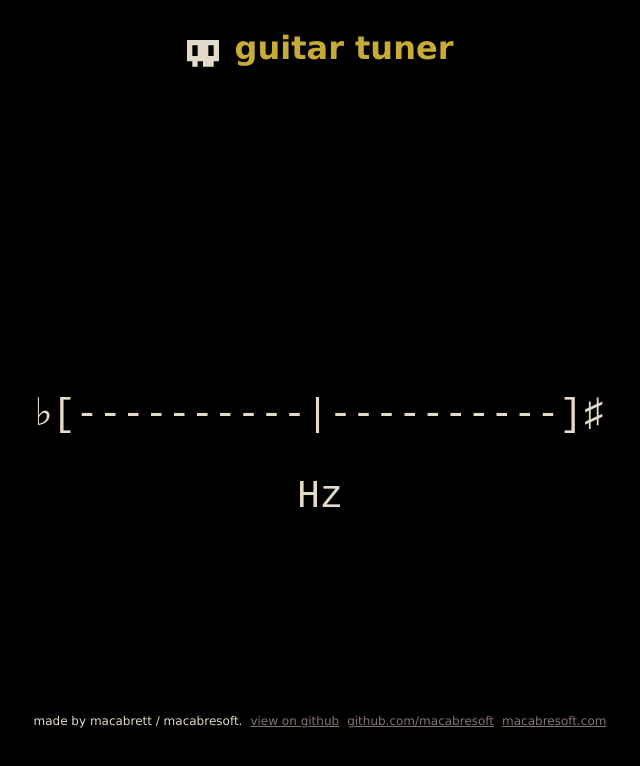
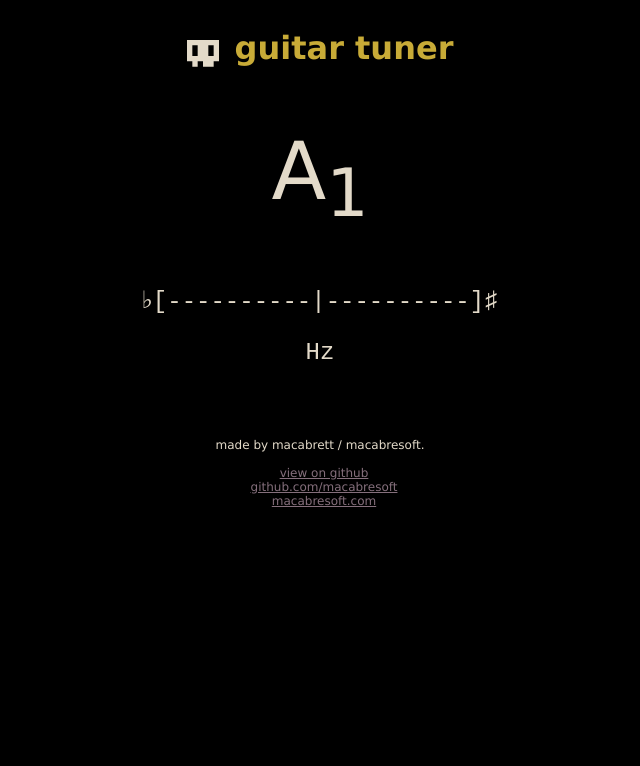
Before and after one commit to Macabresoft/guitar-tuner, an Angular app: page / in a window 1280 px wide. Shown: the top 766 px of the page, without its empty margins (320-960 px from the left). Built offline with nearby package versions, Linux system fonts and the light colour scheme; no server answers.

Commit message:
More adjustments to dynamic size

```diff
--- a/src/app/app.component.css
+++ b/src/app/app.component.css
@@ -2,11 +2,11 @@ footer {
   font-size: 0.75rem;
   height: fit-content;
   margin-top: 3rem;
+  display: flex;
+  flex-direction: column;
+  flex-wrap: wrap;
+  align-items: center;
   justify-content: center;
-  display: flex;
-  flex-direction: row;
-  flex-wrap: wrap;
-  align-items: flex-end;
 }
 
 footer a {
@@ -20,8 +20,11 @@ h1 {
   font-size: 2rem;
 }
 
+app-tuner {
+  flex: 1;
+}
+
 .root {
-  height: 90vh;
   margin-left: auto;
   margin-right: auto;
   display: flex;
@@ -50,10 +53,6 @@ h1 {
 }
 
 @media all and (display-mode: standalone) {
-  .root {
-    justify-content: space-between;
-  }
-
   .github {
     display: none;
   }
--- a/src/app/app.component.html
+++ b/src/app/app.component.html
@@ -1,5 +1,4 @@
 <div class="root">
-  <div>
   <div class="header">
     <a href="https://www.macabresoft.com" class="icon">
       <svg viewBox="0 0 6 6">
@@ -9,12 +8,12 @@
     </a>
     <h1>guitar tuner</h1>
   </div>
+  <app-tuner></app-tuner>
 </div>
-  <app-tuner></app-tuner>
 <footer>
   <label>made by macabrett / macabresoft.</label>
+  <br />
   <a href="https://github.com/Macabresoft/guitar-tuner">view on github</a>
   <a href="https://github.com/Macabresoft">github.com/macabresoft</a>
   <a href="https://www.macabresoft.com/">macabresoft.com</a>
 </footer>
-</div>
--- a/src/app/tuner/tuner.component.css
+++ b/src/app/tuner/tuner.component.css
@@ -1,7 +1,6 @@
 .note {
   font-weight: normal;
-  margin: 0 0 0.5rem 0.5rem;
-  font-size: 10vw;
+  font-size: min(10vw, 10vh);
   text-align: center;
   user-select: none;
 }
@@ -9,8 +8,8 @@
 .frequency {
   font-family: monospace;
   font-weight: normal;
-  margin: auto 0.5rem 0.5rem 0.5rem;
-  font-size: 3vw;
+  margin: 0.5rem;
+  font-size: min(3vw, 3vh);
   user-select: none;
   text-wrap: nowrap;
   text-align: center;
@@ -22,10 +21,10 @@
 
 @media all and (display-mode: standalone) {
   .note {
-    font-size: 50vw;
+    font-size: min(30vw, 20vh);
   }
 
   .frequency {
-    font-size: 5vw;
+    font-size: min(5vw, 5vh);
   }
 }
--- a/src/app/tuner/tuner.component.html
+++ b/src/app/tuner/tuner.component.html
@@ -1,5 +1,5 @@
 <h1 class="note" [ngClass]="{'highlight' : isHighlighted}">
-  {{ currentNote?.name ?? '&nbsp;'}}<sub>{{ currentNote?.octave ?? '&nbsp;' }}</sub>
+  {{ currentNote?.name ?? 'A'}}<sub>{{ currentNote?.octave ?? '1' }}</sub>
 </h1>
 <div class="frequency">
   <p>
```
Also changed, not shown: 5 other files (tests, documents, lock files or other folders). Lines whose indentation alone changed are shown as unchanged.
